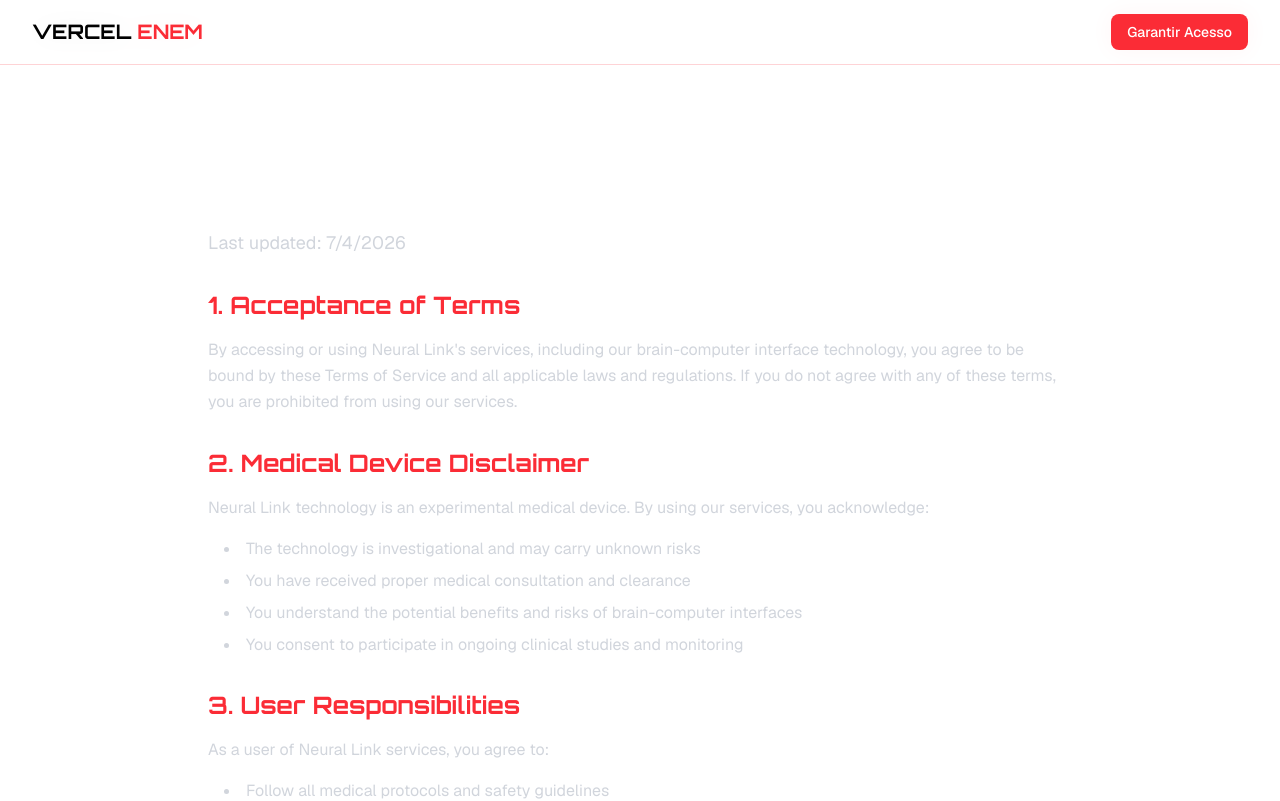
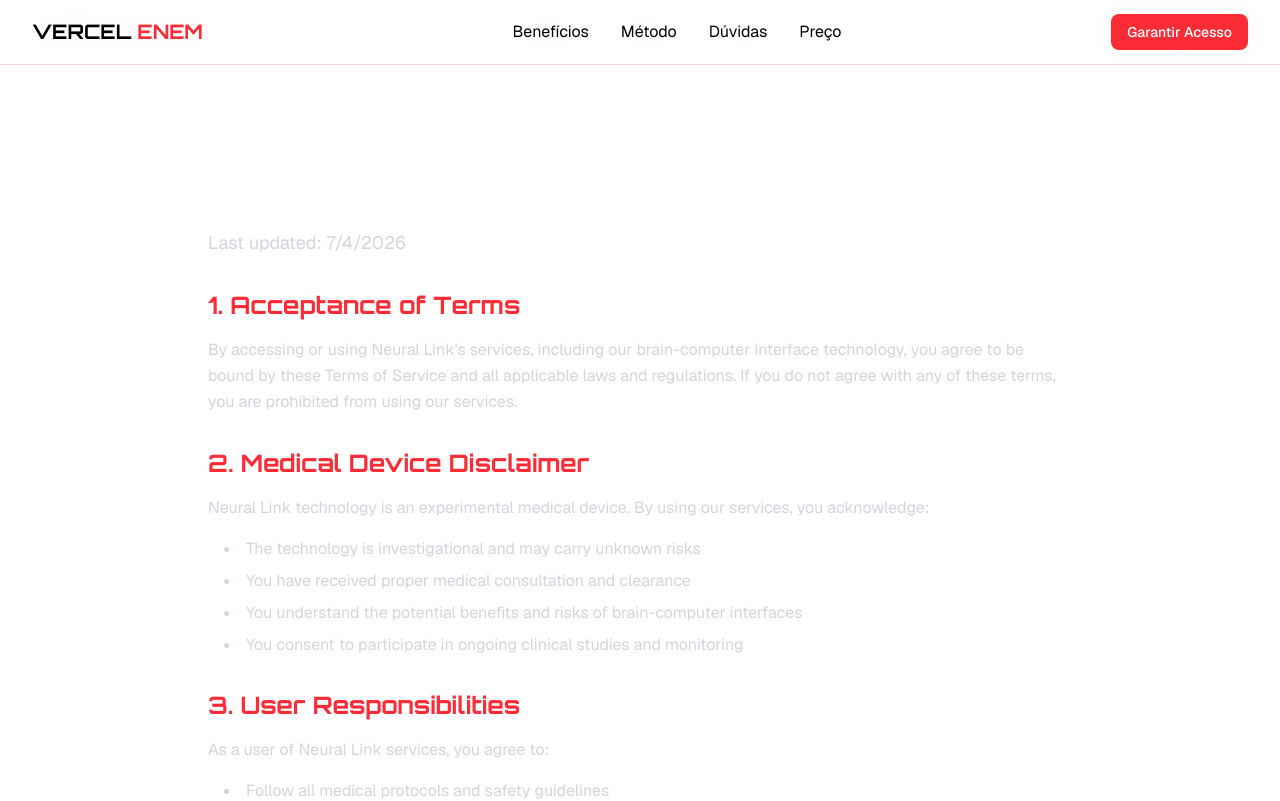
Before and after one commit to mtz1910/vecelenem, a Next.js app: page /terms in a window 1280 px wide. Shown: the top 801 px of the page. Built offline with nearby package versions, Linux system fonts and the light colour scheme.

Commit message:
Update navbar.tsx

```diff
--- a/components/navbar.tsx
+++ b/components/navbar.tsx
@@ -23,20 +23,20 @@ export function Navbar() {
             <div className="ml-10 flex items-baseline space-x-8">
               <a
                 href="/#bonus"
-                className="font-geist text-white hover:text-red-500 transition-colors duration-200"
+                className="font-geist text-black hover:text-red-500 transition-colors duration-200"
               >
                 Benefícios
               </a>
               <a
                 href="/#applications"
-                className="font-geist text-white hover:text-red-500 transition-colors duration-200"
+                className="font-geist text-black hover:text-red-500 transition-colors duration-200"
               >
                 Método
               </a>
-              <a href="/#faq" className="font-geist text-white hover:text-red-500 transition-colors duration-200">
+              <a href="/#faq" className="font-geist text-black hover:text-red-500 transition-colors duration-200">
                 Dúvidas
               </a>
-              <a href="/#pricing" className="font-geist text-white hover:text-red-500 transition-colors duration-200">
+              <a href="/#pricing" className="font-geist text-black hover:text-red-500 transition-colors duration-200">
                 Preço
               </a>
             </div>
```
